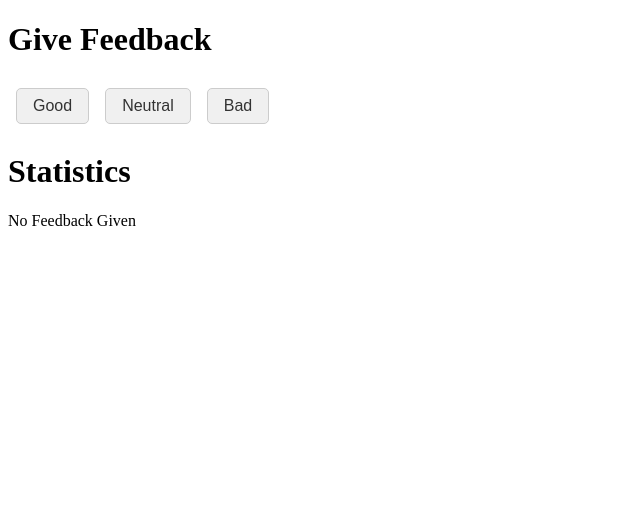
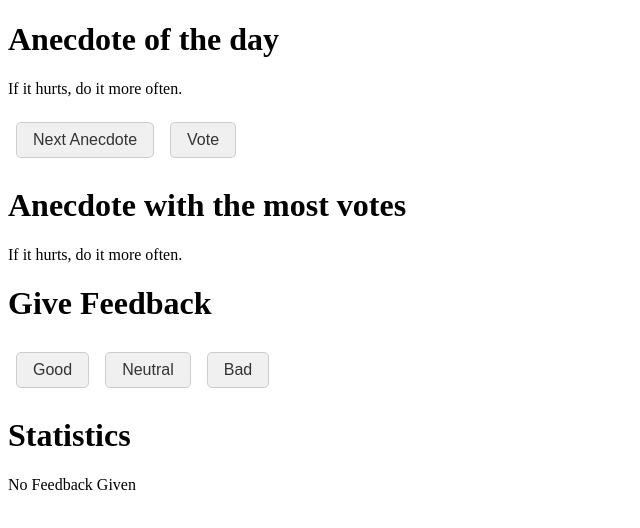
Before and after one commit to felix-kyun/fso-exercises, a React (Vite) app in the folder part1/unicafe/: page / in a window 1280 px wide. Shown: the top 528 px of the page, without its empty margins (0-640 px from the left). Built offline with nearby package versions, Linux system fonts and the light colour scheme.

Commit message:
complete 1.12-14

```diff
--- /dev/null
+++ b/part1/unicafe/src/Anecdotes.jsx
@@ -0,0 +1,39 @@
+import { Button } from "./Button";
+import { useState } from "react";
+
+export function Anecdotes() {
+  const anecdotes = [
+    "If it hurts, do it more often.",
+    "Adding manpower to a late software project makes it later!",
+    "The first 90 percent of the code accounts for the first 90 percent of the development time...The remaining 10 percent of the code accounts for the other 90 percent of the development time.",
+    "Any fool can write code that a computer can understand. Good programmers write code that humans can understand.",
+    "Premature optimization is the root of all evil.",
+    "Debugging is twice as hard as writing the code in the first place. Therefore, if you write the code as cleverly as possible, you are, by definition, not smart enough to debug it.",
+    "Programming without an extremely heavy use of console.log is same as if a doctor would refuse to use x-rays or blood tests when diagnosing patients.",
+    "The only way to go fast, is to go well.",
+  ];
+
+  const [selected, setSelected] = useState(0);
+  const [votes, setVotes] = useState(new Array(anecdotes.length).fill(0));
+
+  const handleNext = () => {
+    setSelected(Math.floor(Math.random() * anecdotes.length));
+  };
+
+  const onVote = () => {
+    const newVotes = [...votes];
+    newVotes[selected] += 1;
+    setVotes(newVotes);
+  };
+
+  return (
+    <div>
+      <h1>Anecdote of the day</h1>
+      <p>{anecdotes[selected]}</p>
+      <Button text="Next Anecdote" onClick={handleNext} />
+      <Button text="Vote" onClick={onVote} />
+      <h1>Anecdote with the most votes</h1>
+      <p> {anecdotes[votes.indexOf(Math.max(...votes))]}</p>
+    </div>
+  );
+}
--- a/part1/unicafe/src/App.jsx
+++ b/part1/unicafe/src/App.jsx
@@ -1,6 +1,7 @@
 import { useState } from "react";
 import { Button } from "./Button";
 import { Statistics } from "./Statistics";
+import { Anecdotes } from "./Anecdotes";
 
 function App() {
   const [good, setGood] = useState(0);
@@ -9,6 +10,7 @@
 
   return (
     <>
+      <Anecdotes />
       <div>
         <h1>Give Feedback</h1>
         <Button text="Good" onClick={() => setGood(good + 1)} />
```
